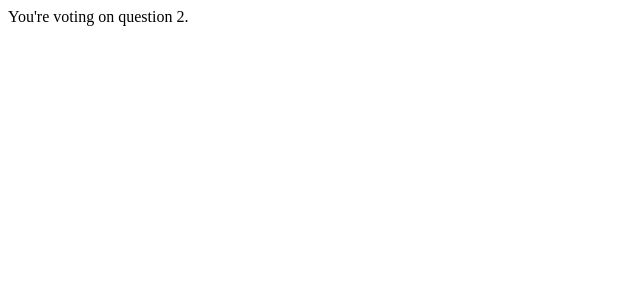
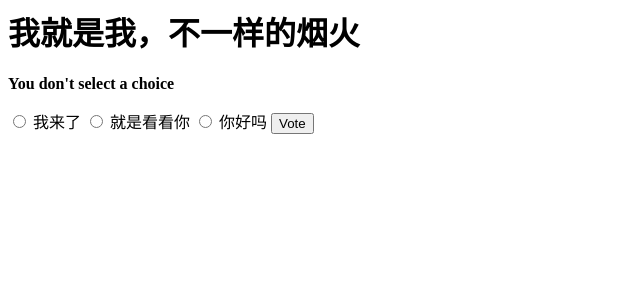
Before and after one commit to zhangjiang1203/Python-, a Django app: page /polls/2/vote/ in a window 1280 px wide. Shown: the top 300 px of the page, without its empty margins (0-640 px from the left). Run offline with Django 3.2, Linux system fonts and the light colour scheme; data comes from the database, SQL or seed files in the repository; both versions use the stored data as it was after the commit.

Commit message:
修改了路由，模型展示

```diff
--- a/DjangoStudy/polls/templates/polls/detail.html
+++ b/DjangoStudy/polls/templates/polls/detail.html
@@ -1,18 +1,19 @@
-<!DOCTYPE html>
-<html lang="en">
-<head>
-    <meta charset="UTF-8">
-    <title>问题详细</title>
-</head>
-<body>
 
-<p>{{ question.question_text }}</p>
 
-<ul>
+<h1>{{ question.question_text }}</h1>
+
+{% if error_message %}<p><strong>{{ error_message }}</strong></p>{% endif %}
+
+{#提交表单，提交表单之后跳到vote界面进行展示#}
+<form action="{% url 'polls:vote' question.id %}" method='post'>
+
+{# 避免跨站请求伪造的安全问题 #}
+    {% csrf_token %}
     {% for choice in question.choice_set.all %}
-    <li>{{ choice.choice_text }}</li>
+    <input type="radio" name="choice" id="choice{{ forloop.counter }}" value="{{ choice.id }}">
+    <label for="choice{{ forloop.counter }}">{{ choice.choice_text }}</label>
+    {#添加文字关联，点击文字也可以响应  #}
     {% endfor %}
-</ul>
+    <input type="submit" value="Vote">
 
-</body>
-</html>
+</form>
--- a/DjangoStudy/polls/urls.py
+++ b/DjangoStudy/polls/urls.py
@@ -25,7 +25,7 @@ urlpatterns = [
     # 直接搜索 polls/id
     url(r'^(?P<question_id>[0-9]+)/$',views.detail,name='detail'),
     # 直接访问 polls/id/results
-    url(r'^(?P<question_id>[0-9]+)/results/$',views.results,name='result'),
+    url(r'^(?P<question_id>[0-9]+)/results/$',views.results,name='results'),
     # 直接访问 polls/id/vote
     url(r'^(?P<question_id>[0-9]+)/vote/$',views.vote,name='vote'),
 ]
--- a/DjangoStudy/polls/views.py
+++ b/DjangoStudy/polls/views.py
@@ -1,7 +1,8 @@
-from django.shortcuts import render
+from django.shortcuts import render,get_object_or_404
 #404 模块显示问题
-from django.http import HttpResponse,Http404
-from .models import Question
+from django.http import HttpResponse,Http404,HttpResponseRedirect
+from .models import Question, Choice
+from django.urls import reverse
 # from django.template import loader
 
 '''
@@ -32,8 +33,29 @@ def detail(request,question_id):
 
 
 def results(request,question_id):
-    response = "You're looking at the result of question %s"
-    return HttpResponse(response % question_id)
+    # response = "You're looking at the result of question %s"
+    question = get_object_or_404(Question,pk=question_id)
+    return render(request,'polls/results.html',{"question":question})
 
 def vote(request,question_id):
-    return HttpResponse("You're voting on question %s." %question_id)
+    '''
+    投票的选项
+    :param request:
+    :param question_id:
+    :return:
+    '''
+    question = get_object_or_404(Question,pk=question_id)
+    try:
+        selected_choice = question.choice_set.get(pk=request.POST['choice'])
+    except (KeyError,Choice.DoesNotExist):
+        #发生choice未找到异常时，重新返回表单页面，并给出提示信息
+        return render(request,'polls/detail.html',{
+            'question':question,
+            'error_message':"You don't select a choice",
+        })
+    else:
+        selected_choice.votes += 1
+        # 保存信息
+        selected_choice.save()
+    # 返回一个重定向的URL
+    return HttpResponseRedirect(reverse('polls:results',args=(question.id,)))
```
Also changed, not shown: DjangoStudy/polls/templates/polls/index.html (+2 -12 lines), DjangoStudy/polls/templates/polls/results.html (added, +9 -0 lines), DjangoStudy/db.sqlite3.
